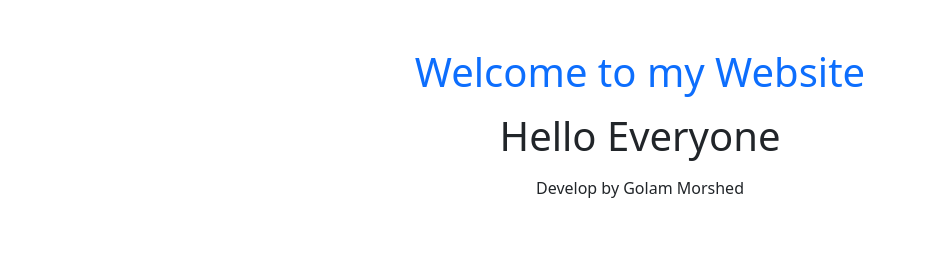
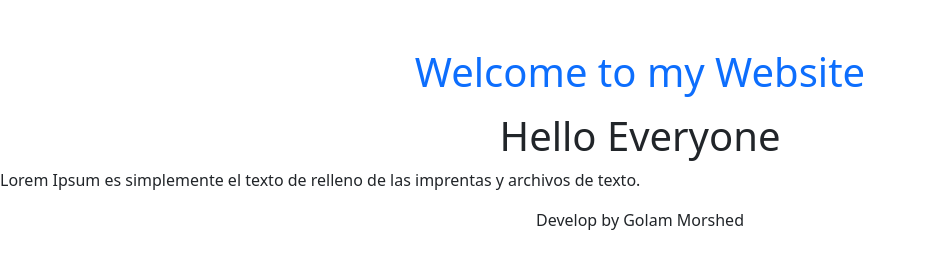
Before and after one commit to morshed49/49, a plain HTML site: page index.html in a window 1280 px wide. Shown: the whole page, without its empty margins (0-925 px from the left). Drawn offline with nearby package versions, Linux system fonts and the light colour scheme.

Commit message:
first commit

```diff
--- a/index.html
+++ b/index.html
@@ -15,6 +15,7 @@
         <h1 class="text-center text-secodary mt-3">
             Hello Everyone
         </h1>
+        <p>Lorem Ipsum es simplemente el texto de relleno de las imprentas y archivos de texto.</p>
     </main>
 
     <footer>
```
